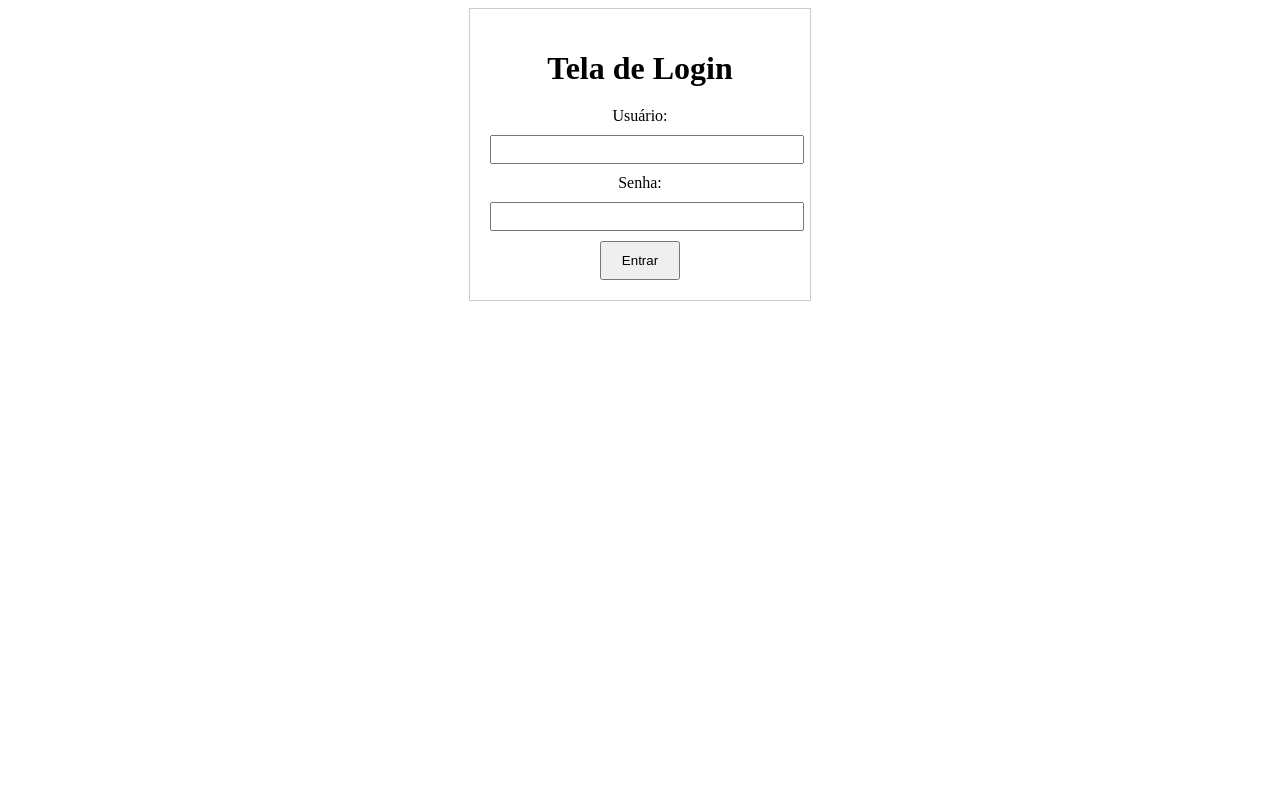
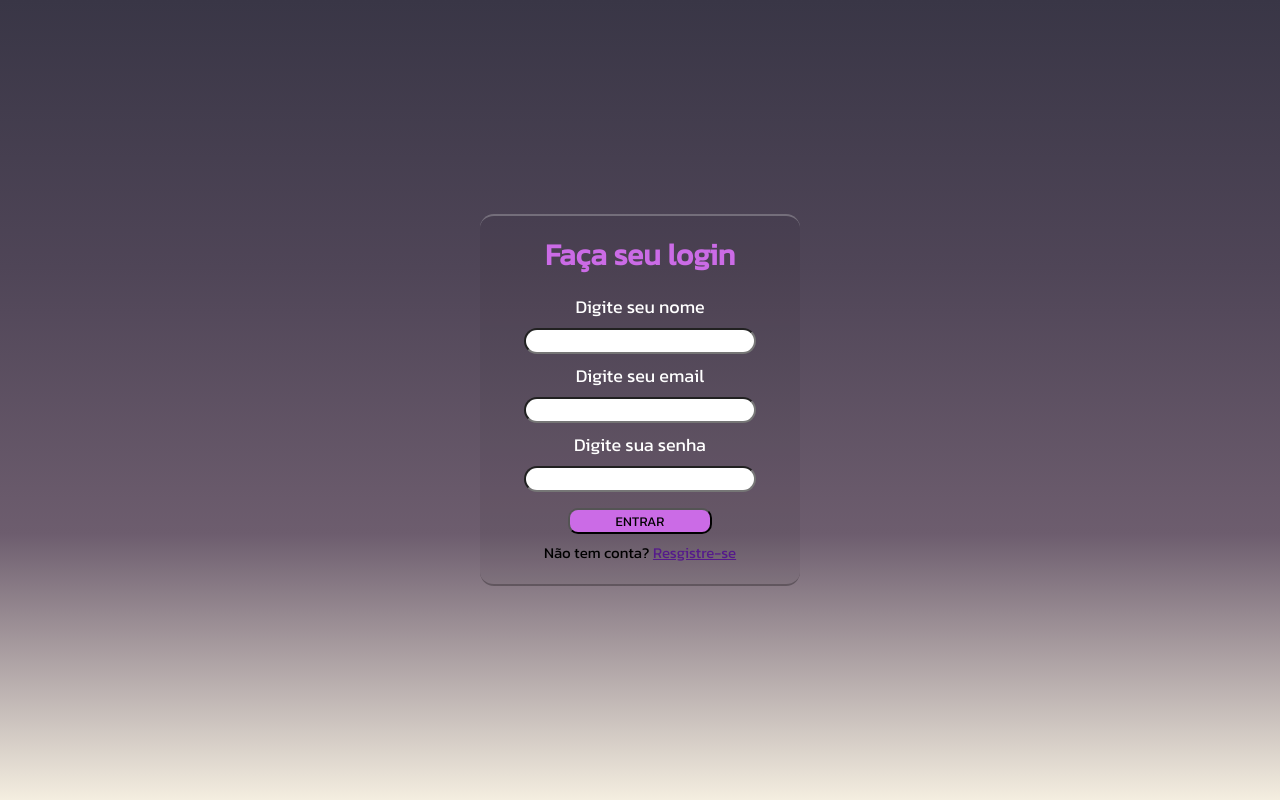
Before and after one commit to Merssoo/APP.Login, a website: page public/index.html in a window 1280 px wide. Drawn offline with Linux system fonts and the light colour scheme.

Commit message:
created login screen

```diff
--- a/public/index.html
+++ b/public/index.html
@@ -1,21 +1,41 @@
 <!DOCTYPE html>
-<html>
+<html lang="en">
 <head>
-  <title>Tela de Login</title>
-  <link rel="stylesheet" type="text/css" href="style.css">
+    <meta charset="UTF-8">
+    <meta http-equiv="X-UA-Compatible" content="IE=edge">
+    <meta name="viewport" content="width=device-width, initial-scale=1.0">
+    <link rel="preconnect" href="https://fonts.googleapis.com">
+<link rel="preconnect" href="https://fonts.gstatic.com" crossorigin>
+<link href="https://fonts.googleapis.com/css2?family=Kanit&display=swap" rel="stylesheet">
+    <link rel="stylesheet" type="text/css" href="./style.css">
+    <script type="text/javascript" src="./index.js"></script>
+    <title>APP.Login</title>
 </head>
 <body>
-  <div class="container">
-    <h1>Tela de Login</h1>
-    <form id="loginForm">
-      <label for="username">Usuário:</label>
-      <input type="text" id="username" required>
-      <label for="password">Senha:</label>
-      <input type="password" id="password" required>
-      <button type="submit">Entrar</button>
-    </form>
-  </div>
+    <div class="container">
 
-  <script src="script.js"></script>
+        <div class="box">
+            <h1>Faça seu login</h1>
+            <form id="loginFrom">
+
+            <label for="name">Digite seu nome</label>
+            <input type="text" id="name">
+
+            <label for="email">Digite seu email</label>
+            <input type="email"  id="email">
+
+            <label for="password">Digite sua senha</label>
+            <input type="password" id="password">
+
+            <button id="submit">ENTRAR</button>
+
+            </form>
+
+            <p>Não tem conta? <a href="">Resgistre-se</a></p>
+
+        </div>
+    </div>
 </body>
 </html>
+</body>
+</html>
--- a/public/index.js
+++ b/public/index.js
@@ -1,13 +1,18 @@
-document.getElementById("loginForm").addEventListener("submit", function(event) {
-    event.preventDefault(); // Evita o envio do formulário
+document.getElementById("loginForm").addEventListener("submit",function(event){
+  event.preventDefault();
 
-    var username = document.getElementById("username").value;
-    var password = document.getElementById("password").value;
+  var name = document.getElementById("name").value;
+  var email = document.getElementById("email").value;
+  var password = document.getElementById("password").value;
+
+  if (name === "emerson" && email === "emerson.cardoso@gmail.com" && password === "claudete"){
+      window.location.href = "questions.html";
+
+  }else{
+      alert("usuario nao cadastrado")
+
+  }
 
 
-    if (username === "usuario" && password === "senha") {
-      window.location.href = "outra_pagina.html";
-    } else {
-      alert("Usuário ou senha inválidos");
-    }
-  });
+
+})
--- a/public/style.css
+++ b/public/style.css
@@ -1,22 +1,70 @@
-.container {
-    width: 300px;
-    margin: 0 auto;
-    padding: 20px;
-    border: 1px solid #ccc;
-    text-align: center;
-  }
+*{
+  margin: 0;
+  font-family: 'Kanit', sans-serif;
+}
 
-  h1 {
-    margin-bottom: 20px;
-  }
+.container{
+  background: linear-gradient(#393646,#4F4557,#6D5D6E,#F4EEE0);
+  display: flex;
+  height: 100vh;
+  justify-content: center;
+  align-items: center;
 
-  input {
-    display: block;
-    margin: 10px auto;
-    padding: 5px;
-    width: 100%;
-  }
+}
 
-  button {
-    padding: 10px 20px;
-  }
+.box{
+  background-color: rgba(0, 0, 0, 0.048);
+  text-align: center;
+  width: 20rem;
+  height: 23rem;
+  justify-content: center;
+  border-radius: 14px;
+  border-top: solid 2px rgba(255, 255, 255, 0.247);
+  border-bottom: solid 2px rgba(0, 0, 0, 0.247);
+}
+
+h1{
+  margin-top: 1rem;
+  text-align: center;
+  font-size: 30px;
+  font-family: 'Kanit', sans-serif;
+  color: #cb6be6;
+
+
+}
+
+
+form{
+margin-top: 1rem;
+display: flex;
+flex-direction: column;
+align-items: center;
+justify-content: space-evenly;
+height: 15rem;
+font-size: 18px;
+color: white;
+}
+
+
+
+input{
+  border-radius: 20px;
+  height: 10rem;
+  width: 14rem;
+  margin: 0.5rem;
+  outline: none;
+}
+
+#submit{
+  margin-top: 0.5rem;
+  width: 9rem;
+  height: 4rem;
+  background-color: #cb6be6;
+  border-radius: 10px;
+
+}
+
+p{
+  margin-top: 0.5rem;
+  font-size: 15px;
+}
```
